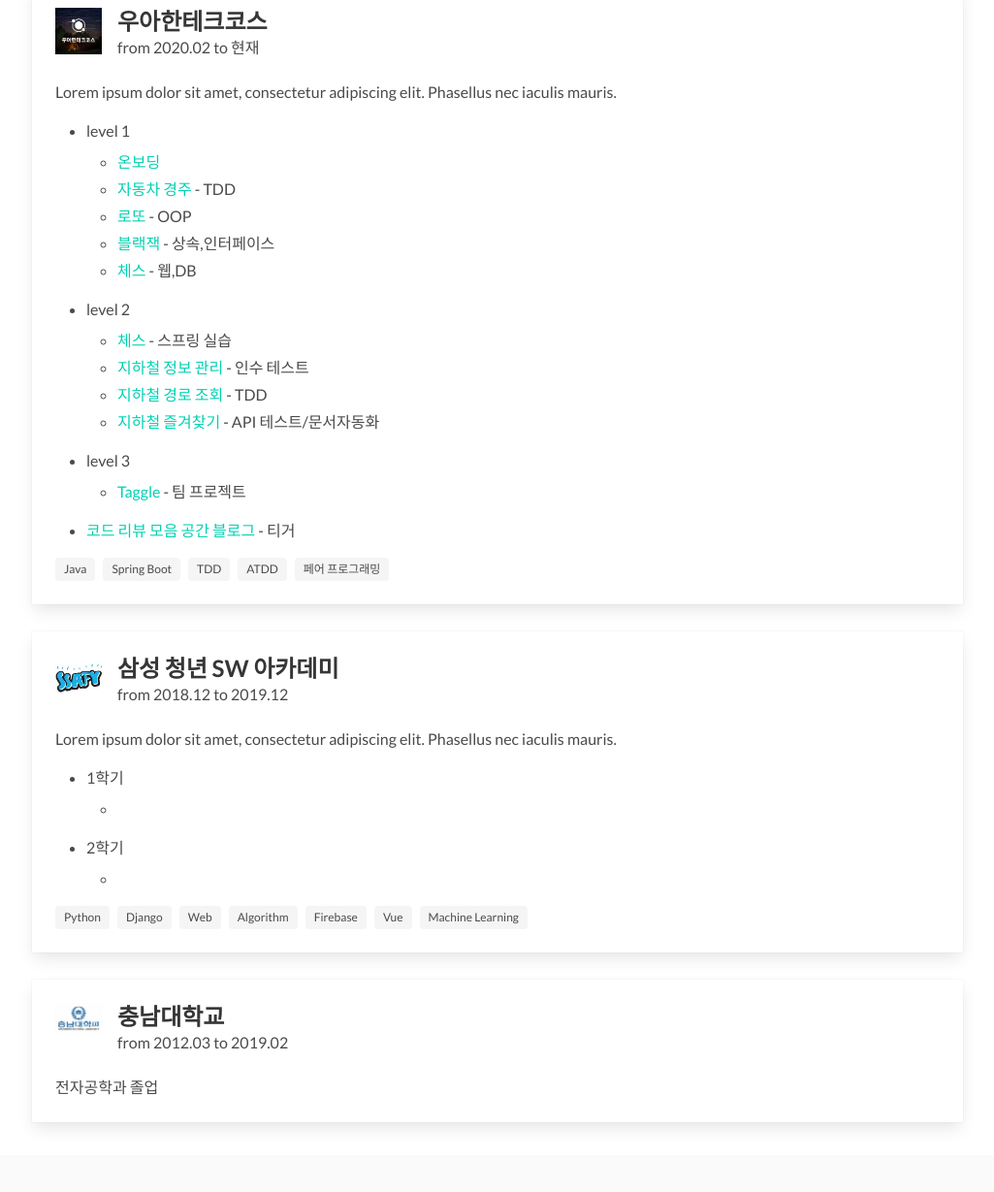
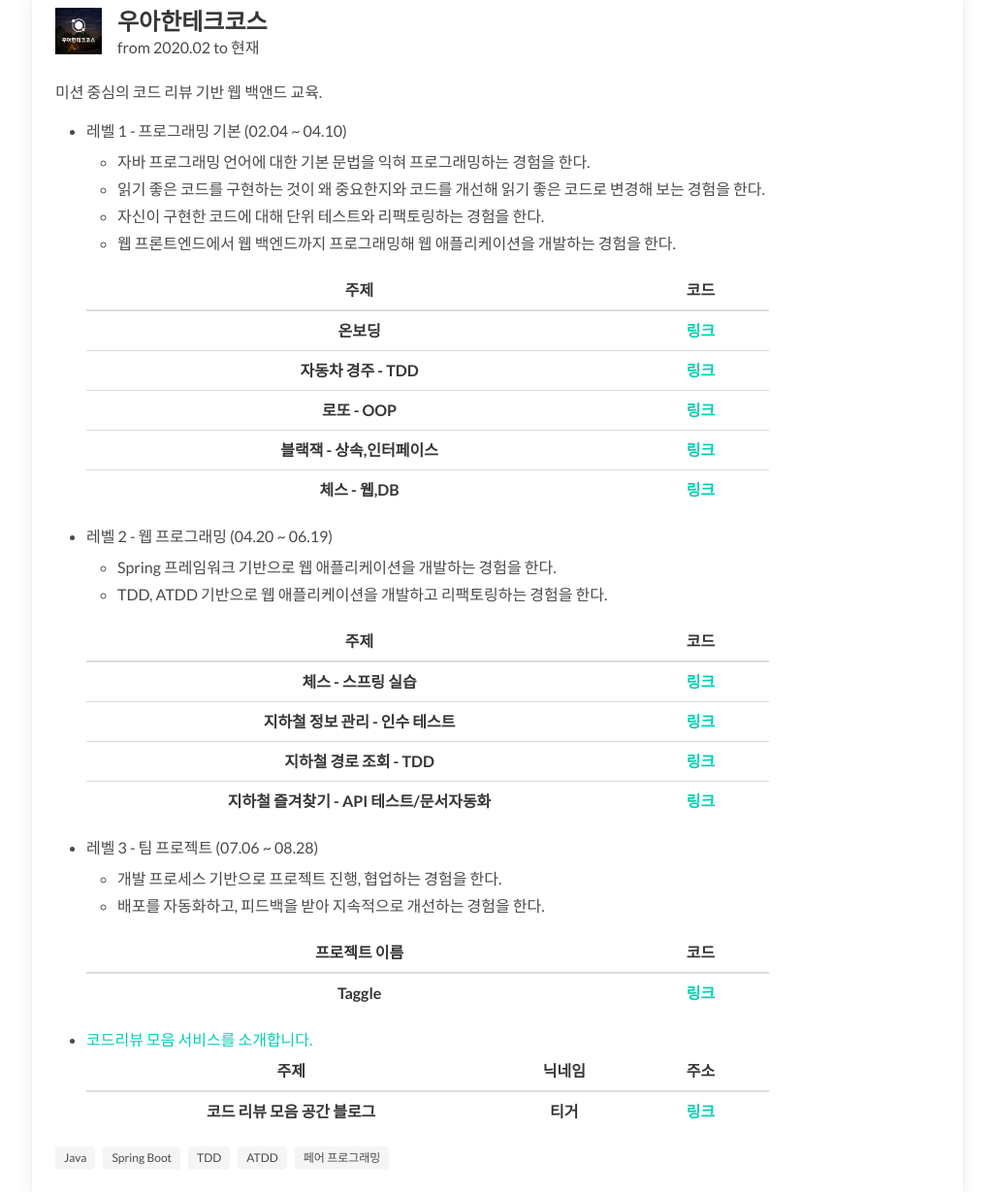
Before and after one commit to kimevanjunseok/portfolio, a plain HTML site: page index.html in a window 1280 px wide. Shown: the part 1607-2836 px from the top of the page at 97% size, without its empty margins (127-1152 px from the left). Drawn offline with Linux system fonts and the light colour scheme.

Commit message:
우아한테크코스 이력 마무리

```diff
--- a/index.html
+++ b/index.html
@@ -155,33 +155,140 @@
             </div>
           </div>
           <div class="content">
-            Lorem ipsum dolor sit amet, consectetur adipiscing elit.
-            Phasellus nec iaculis mauris.
+            미션 중심의 코드 리뷰 기반 웹 백앤드 교육.
             <ul>
-              <li>level 1</li>
+              <li>레벨 1 - 프로그래밍 기본 (02.04 ~ 04.10)</li>
               <ul>
-                <li><a href="https://github.com/woowacourse/java-calculator/tree/kimevanjunseok">온보딩</a></li>
-                <li><a href="https://github.com/woowacourse/java-racingcar/tree/kimevanjunseok">자동차 경주</a> - TDD</li>
-                <li><a href="https://github.com/woowacourse/java-lotto/tree/kimevanjunseok">로또</a> - OOP</li>
-                <li><a href="https://github.com/woowacourse/java-blackjack/tree/kimevanjunseok">블랙잭</a> - 상속,인터페이스</li>
-                <li><a href="https://github.com/woowacourse/java-chess/tree/kimevanjunseok">체스</a> - 웹,DB</li>
+                <li>자바 프로그래밍 언어에 대한 기본 문법을 익혀 프로그래밍하는 경험을 한다.</li>
+                <li>읽기 좋은 코드를 구현하는 것이 왜 중요한지와 코드를 개선해 읽기 좋은 코드로 변경해 보는 경험을 한다.</li>
+                <li>자신이 구현한 코드에 대해 단위 테스트와 리팩토링하는 경험을 한다.</li>
+                <li>웹 프론트엔드에서 웹 백엔드까지 프로그래밍해 웹 애플리케이션을 개발하는 경험을 한다.</li>
+
               </ul>
-              <li>level 2</li>
+              <table style="width:80%">
+                <thead>
+                  <tr>
+                    <th style="text-align: center; width: 80%;">주제</th>
+                    <th style="text-align: center; width: 20%;">코드</th>
+                  </tr>
+                </thead>
+                <tbody>
+                  <tr>
+                    <td style="text-align: center;"><strong>온보딩</strong></td>
+                    <td style="text-align: center;"><strong><a
+                          href="https://github.com/woowacourse/java-calculator/tree/kimevanjunseok">링크</a></strong>
+                    </td>
+                  </tr>
+                  <tr>
+                    <td style="text-align: center;"><strong>자동차 경주 - TDD</strong></td>
+                    <td style="text-align: center;"><strong><a
+                          href="https://github.com/woowacourse/java-racingcar/tree/kimevanjunseok">링크</a></strong>
+                    </td>
+                    </td>
+                  </tr>
+                  <tr>
+                    <td style="text-align: center;"><strong>로또 - OOP</strong></td>
+                    <td style="text-align: center;"><strong><a
+                          href="https://github.com/woowacourse/java-lotto/tree/kimevanjunseok">링크</a></strong>
+                    </td>
+                  </tr>
+                  <tr>
+                    <td style="text-align: center;"><strong>블랙잭 - 상속,인터페이스</strong></td>
+                    <td style="text-align: center;"><strong><a
+                          href="https://github.com/woowacourse/java-blackjack/tree/kimevanjunseok">링크</a></strong></td>
+                  </tr>
+                  <tr>
+                    <td style="text-align: center;"><strong>체스 - 웹,DB</strong></td>
+                    <td style="text-align: center;"><strong><a
+                          href="https://github.com/woowacourse/java-chess/tree/kimevanjunseok">링크</a></strong></td>
+                    </td>
+                  </tr>
+                </tbody>
+              </table>
+              <li>레벨 2 - 웹 프로그래밍 (04.20 ~ 06.19)</li>
               <ul>
-                <li><a href="https://github.com/woowacourse/jwp-chess/tree/kimevanjunseok">체스</a> - 스프링 실습</li>
-                <li><a href="https://github.com/woowacourse/atdd-subway-admin/tree/kimevanjunseok">지하철 정보 관리</a> - 인수
-                  테스트</li>
-                <li><a href="https://github.com/woowacourse/atdd-subway-path/tree/kimevanjunseok">지하철 경로 조회</a> - TDD
-                </li>
-                <li><a href="https://github.com/woowacourse/atdd-subway-favorite/tree/kimevanjunseok">지하철 즐겨찾기</a> - API
-                  테스트/문서자동화</li>
+                <li>Spring 프레임워크 기반으로 웹 애플리케이션을 개발하는 경험을 한다.</li>
+                <li>TDD, ATDD 기반으로 웹 애플리케이션을 개발하고 리팩토링하는 경험을 한다.</li>
               </ul>
-              <li>level 3</li>
+              <table style="width:80%">
+                <thead>
+                  <tr>
+                    <th style="text-align: center; width: 80%;">주제</th>
+                    <th style="text-align: center; width: 20%;">코드</th>
+                  </tr>
+                </thead>
+                <tbody>
+                  <tr>
+                    <td style="text-align: center;"><strong>체스 - 스프링 실습</strong></td>
+                    <td style="text-align: center;"><strong><a
+                          href="https://github.com/woowacourse/jwp-chess/tree/kimevanjunseok">링크</a></strong>
+                    </td>
+                  </tr>
+                  <tr>
+                    <td style="text-align: center;"><strong>지하철 정보 관리 - 인수 테스트</strong></td>
+                    <td style="text-align: center;"><strong><a
+                          href="https://github.com/woowacourse/atdd-subway-admin/tree/kimevanjunseok">링크</a></strong>
+                    </td>
+                    </td>
+                  </tr>
+                  <tr>
+                    <td style="text-align: center;"><strong>지하철 경로 조회 - TDD</strong></td>
+                    <td style="text-align: center;"><strong><a
+                          href="https://github.com/woowacourse/atdd-subway-path/tree/kimevanjunseok">링크</a></strong>
+                    </td>
+                  </tr>
+                  <tr>
+                    <td style="text-align: center;"><strong>지하철 즐겨찾기 - API 테스트/문서자동화</strong></td>
+                    <td style="text-align: center;"><strong><a
+                          href="https://github.com/woowacourse/atdd-subway-favorite/tree/kimevanjunseok">링크</a></strong>
+                    </td>
+                    </td>
+                  </tr>
+                </tbody>
+              </table>
+              <li>레벨 3 - 팀 프로젝트 (07.06 ~ 08.28)</li>
               <ul>
-                <li><a href="https://github.com/woowacourse-teams/2020-taggle/">Taggle</a> - 팀 프로젝트</li>
+                <li>개발 프로세스 기반으로 프로젝트 진행, 협업하는 경험을 한다.</li>
+                <li>배포를 자동화하고, 피드백을 받아 지속적으로 개선하는 경험을 한다.</li>
               </ul>
-              <li><a href="https://woowacourse.github.io/javable/">코드 리뷰 모음 공간
-                  블로그</a> - 티거</li>
+              <table style="width:80%">
+                <thead>
+                  <tr>
+                    <th style="text-align: center; width: 80%;">프로젝트 이름</th>
+                    <th style="text-align: center; width: 20%;">코드</th>
+                  </tr>
+                </thead>
+                <tbody>
+                  <tr>
+                    <td style="text-align: center;"><strong>Taggle</strong></td>
+                    <td style="text-align: center;"><strong><a
+                          href="https://github.com/woowacourse-teams/2020-taggle/">링크</a></strong>
+                    </td>
+                  </tr>
+                </tbody>
+              </table>
+              <li><a href="https://woowabros.github.io/techcourse/2020/06/05/techcourse-javable.html">코드리뷰 모음 서비스를
+                  소개합니다.</a></li>
+              <table style="width:80%">
+                <thead>
+                  <tr>
+                    <th style="text-align: center; width: 60%;">주제</th>
+                    <th style="text-align: center; width: 20%;">닉네임</th>
+                    <th style="text-align: center; width: 20%;">주소</th>
+                  </tr>
+                </thead>
+                <tbody>
+                  <tr>
+                    <td style="text-align: center;"><strong>코드 리뷰 모음 공간
+                        블로그</strong></td>
+                    <td style="text-align: center;"><strong>티거</strong>
+                    </td>
+                    <td style="text-align: center;"><strong><a
+                          href="https://woowacourse.github.io/javable/">링크</a></strong>
+                    </td>
+                  </tr>
+                </tbody>
+              </table>
             </ul>
             <div class="tags">
               <span class="tag">Java</span>
@@ -208,17 +315,20 @@
             </div>
           </div>
           <div class="content">
-            Lorem ipsum dolor sit amet, consectetur adipiscing elit.
-            Phasellus nec iaculis mauris.
+            알로리즘 기반의 코딩 역량을 갖추고, 실무 기반의 프로젝트 수행을 통해 실전형 SW 개발자로 성장시키는 교육.
 
             <ul>
-              <li>1학기</li>
+              <li>기본과정</li>
               <ul>
-                <li></li>
+                <li>Python</li>
+                <li>Algorithm</li>
+                <li>Django</li>
               </ul>
-              <li>2학기</li>
+              <li>심화과정</li>
               <ul>
-                <li></li>
+                <li><a href="https://github.com/kimevanjunseok/Customized_News">Idle</a> - 공통 프로젝트</li>
+                <li>Machine Learning - 특화 프로젝트</li>
+                <li><a href="https://github.com/kimevanjunseok/Re-cipe">Re:cipe</a> - 심화 프로젝트</li>
               </ul>
             </ul>
 
@@ -231,6 +341,8 @@
               <span class="tag">Firebase</span>
               <span class="tag">Vue</span>
               <span class="tag">Machine Learning</span>
+              <span class="tag">GitLab</span>
+              <span class="tag">Jira</span>
             </div>
           </div>
         </div>
@@ -284,7 +396,7 @@
             commodo
             consequat.</p>
           <ul>
-            <li>뭘까</li>
+            <li></li>
           </ul>
           <div class="tags">
             <span class="tag">Spring Boot</span>
```
